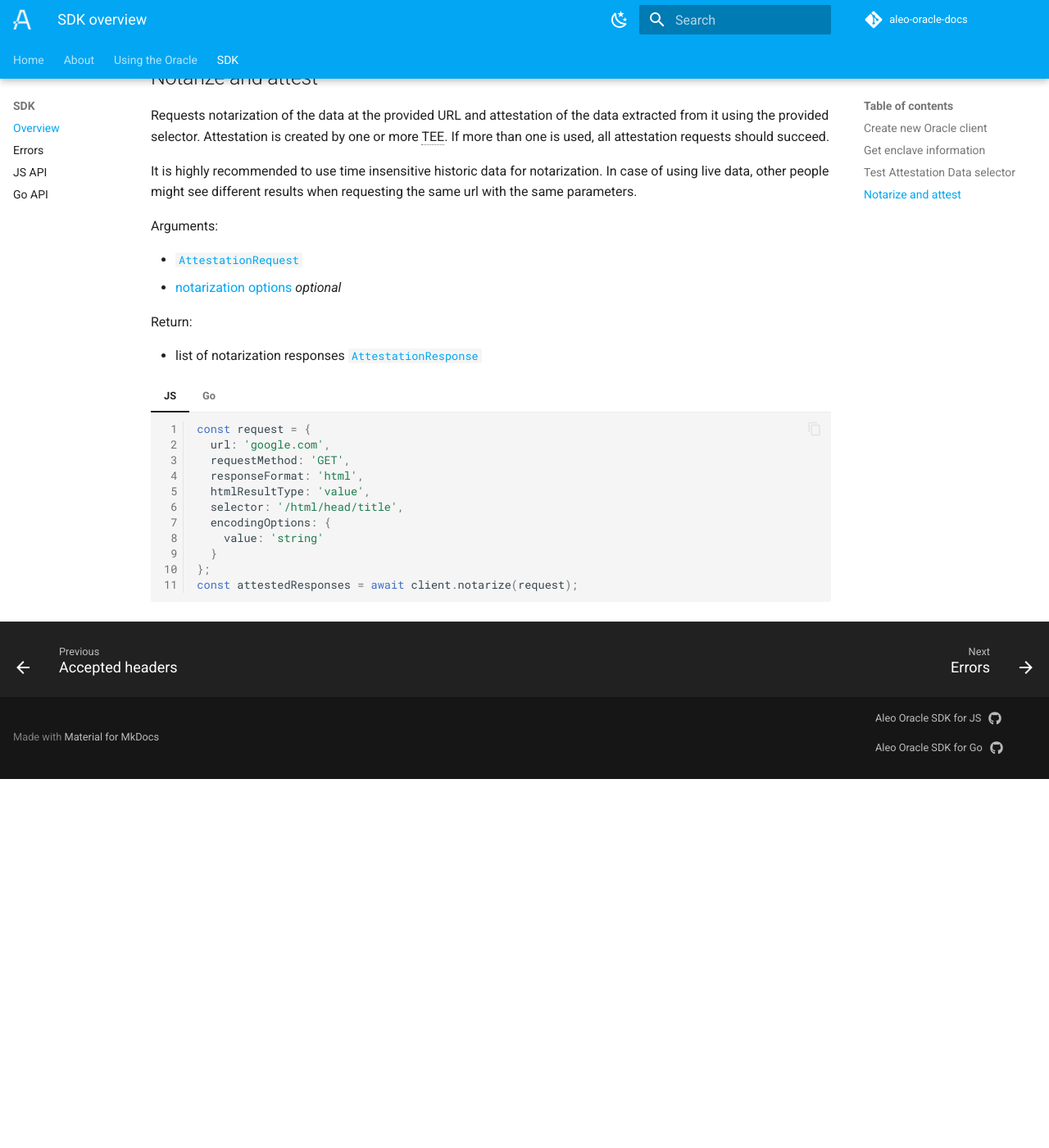
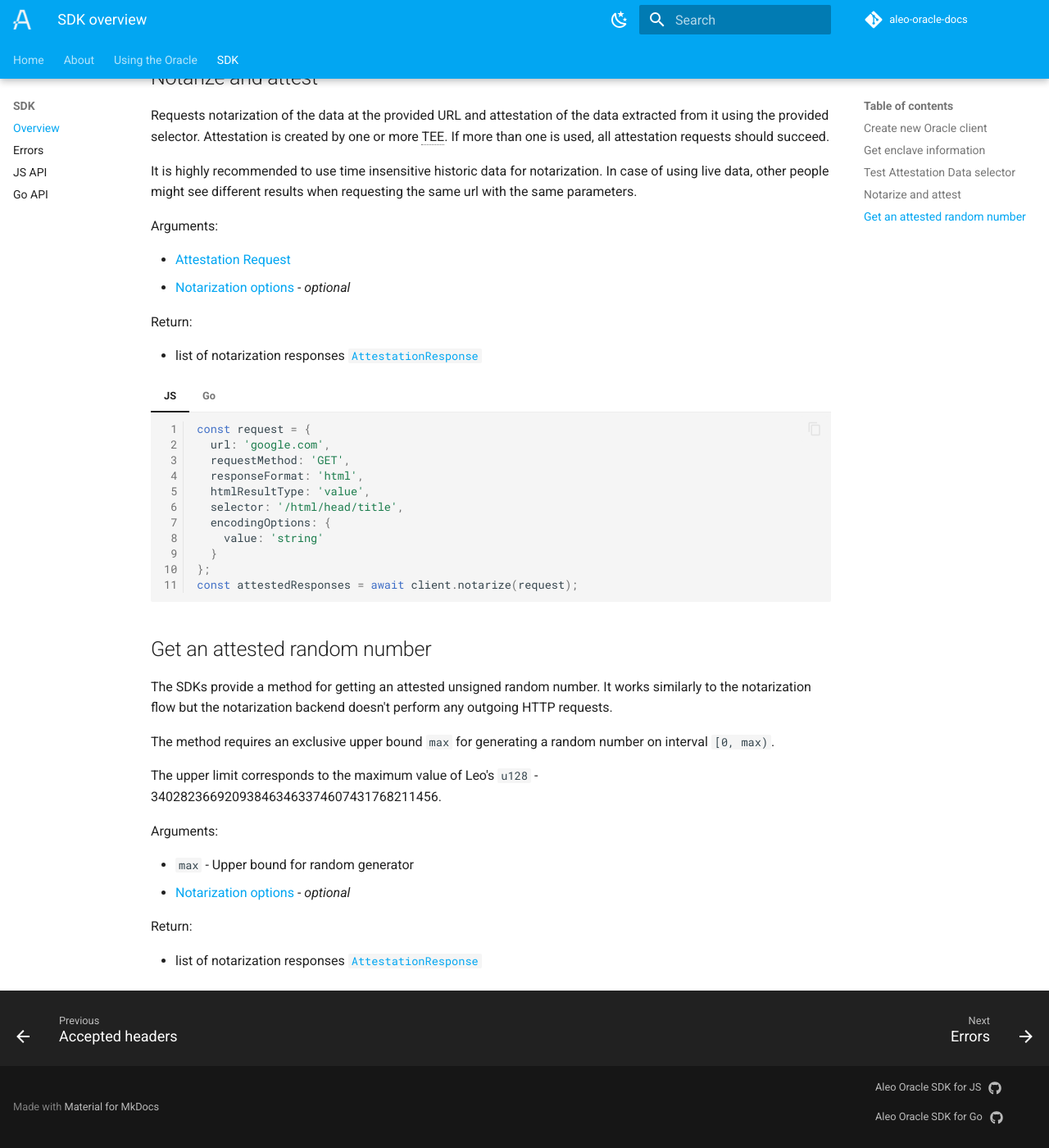
Before and after one commit to zkportal/aleo-oracle-docs, an MkDocs documentation site: the page built from docs/sdk/index.md, in a window 1280 px wide and 1400 px high, scrolled down 2040 px. Shown: the whole window at 82% size. Built offline with MkDocs 1.6.1 and Material for MkDocs 9.7.7, drawn with Linux system fonts in a browser that asks for light colours; plug-ins that fetch from the network failed and are left out; comment, search, counter and statistics services are not loaded; before the commit the page ends 2990 px from its top, so only the background shows below that; some of the changed text lies outside the part shown.

Commit message:
add docs about attested random methods in the SDK

````diff
--- a/docs/sdk/index.md
+++ b/docs/sdk/index.md
@@ -28,7 +28,7 @@ arrays of results.
 
 Arguments:
 
-- [Client config](../sdk/js_api.md#type-clientconfig) *optional*
+- [Client config](../sdk/js_api.md#type-clientconfig) - *optional*
 
 Return:
 
@@ -109,7 +109,7 @@ Requests information about enclaves that Notarization Backend is running in. Can
 
 Arguments:
 
-- [Info Options](../sdk/js_api.md#type-infooptions) *optional*
+- ["Get enclave info" method options](../sdk/js_api.md#type-infooptions) - *optional*
 
 Return:
 
@@ -137,7 +137,7 @@ You will be able to see as a result the full response body, extracted data, resp
 Arguments:
 
 - [Attestation Request](../sdk/js_api.md#type-attestationrequest)
-- [test selector options](../sdk/js_api.md#testselector) *optional*
+- ["Test Selector" method options](../sdk/js_api.md#testselector) - *optional*
 
 Return:
 
@@ -183,8 +183,8 @@ It is highly recommended to use time insensitive historic data for notarization.
 
 Arguments:
 
-- [`AttestationRequest`](../sdk/js_api.md#type-attestationrequest)
-- [notarization options](../sdk/js_api.md#type-notarizationoptions) *optional*
+- [Attestation Request](../sdk/js_api.md#type-attestationrequest)
+- [Notarization options](../sdk/js_api.md#type-notarizationoptions) - *optional*
 
 Return:
 
@@ -221,3 +221,21 @@ Return:
     }
     attestedResponses, errList := client.Notarize(request)
     ```
+
+## Get an attested random number
+
+The SDKs provide a method for getting an attested unsigned random number. It works similarly to the notarization flow
+but the notarization backend doesn't perform any outgoing HTTP requests.
+
+The method requires an exclusive upper bound `max` for generating a random number on interval `[0, max)`.
+
+The upper limit corresponds to the maximum value of Leo's `u128` - 340282366920938463463374607431768211456.
+
+Arguments:
+
+- `max` - Upper bound for random generator
+- [Notarization options](../sdk/js_api.md#type-notarizationoptions) - *optional*
+
+Return:
+
+- list of notarization responses [`AttestationResponse`](../sdk/js_api.md#type-attestationresponse)
````
Also changed, not shown: docs/sdk/go_api.md (+36 -21 lines), docs/sdk/js_api.md (+18 -0 lines).
